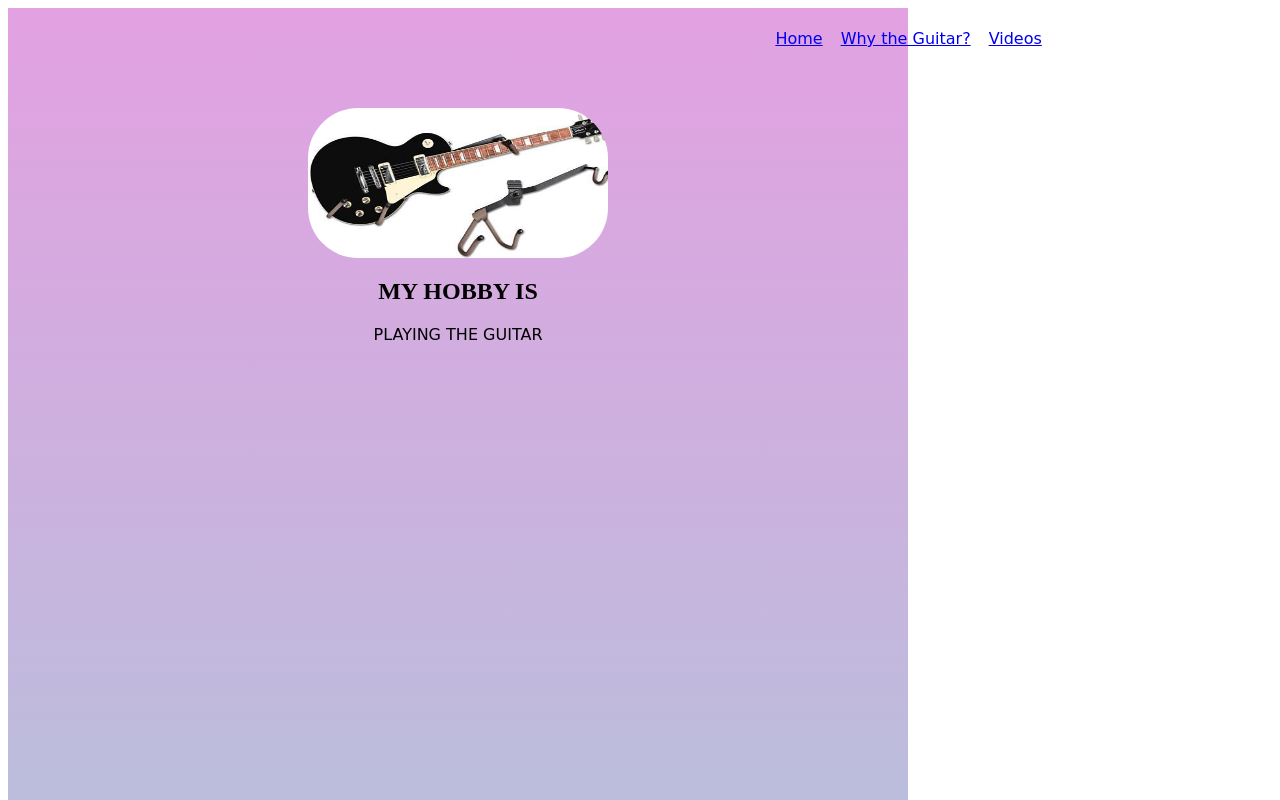
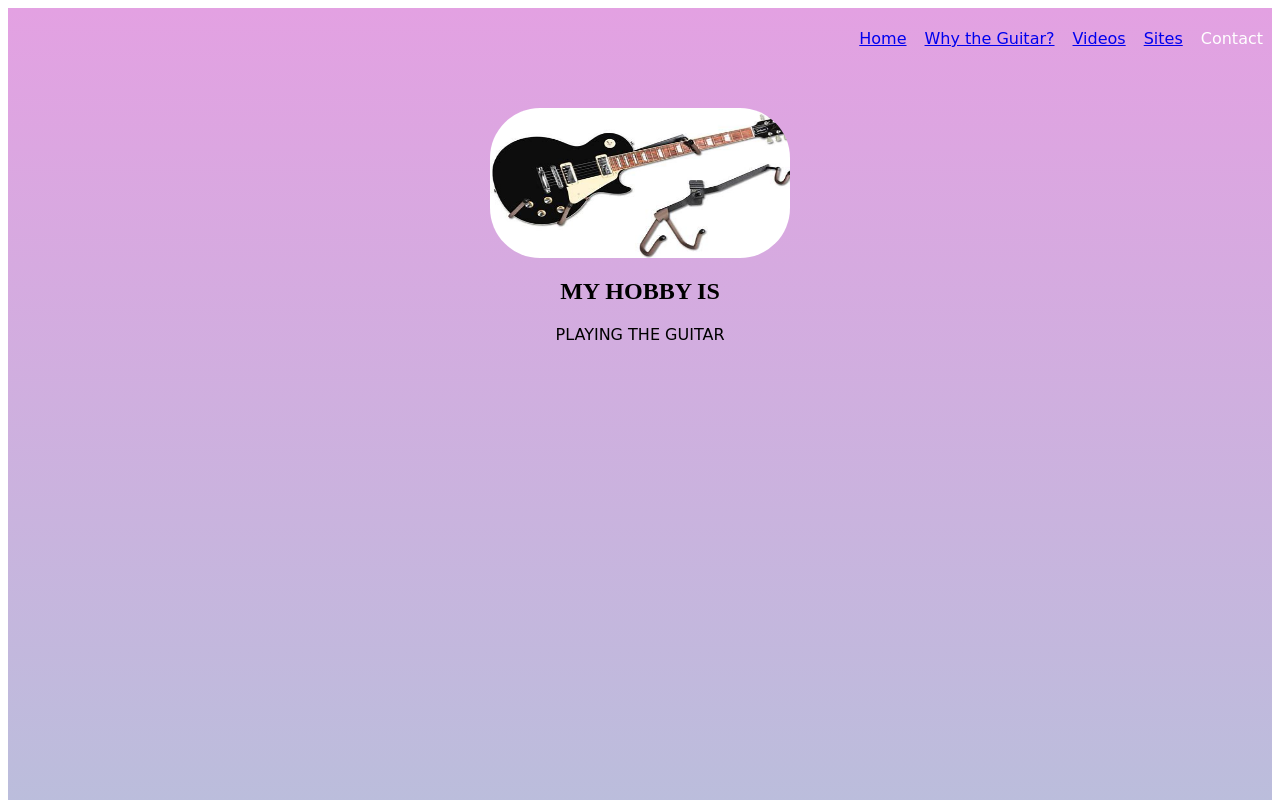
Before and after one commit to Shauryadgr8/my.guitar.com, a plain HTML site: page index.html in a window 1280 px wide. Shown: the top 800 px of the page. Drawn offline with Linux system fonts and the light colour scheme; a web font is replaced by a local one.

Commit message:
Add files via upload

```diff
--- a/index.html
+++ b/index.html
@@ -12,7 +12,7 @@
         <li class="links"><a href="#welc">Home</a></li>
         <li class="links"><a href="#sec2">Why the Guitar?</a></li>
         <li class="links"><a href="#videos">Videos</a></li>
-        <li class="links">Practicing Sites</li>
+        <li class="links"><a href="#sites">Sites</a></li>
         <li class="links">Contact</li>
 
     </ul>
@@ -36,7 +36,10 @@
     <iframe width="560" height="315" src="https://www.youtube.com/embed/njUAJ5XvZqE" title="YouTube video player" frameborder="0" allow="accelerometer; autoplay; clipboard-write; encrypted-media; gyroscope; picture-in-picture" allowfullscreen></iframe><br><br>
     <iframe width="560" height="315" src="https://www.youtube.com/embed/mcY7EoGNs2I" title="YouTube video player" frameborder="0" allow="accelerometer; autoplay; clipboard-write; encrypted-media; gyroscope; picture-in-picture" allowfullscreen></iframe>
     </section>
+    <br><br>
     <section id="sites"></section>
+    <h1>Sites</h1>
+    <div class="line"></div>
     <a href="sightreadingmastery.com">Sight Reading Mastery</a>
     <br>
     <a href="yousician.com">Yousician</a>
--- a/style.css
+++ b/style.css
@@ -55,5 +55,4 @@ body {
     padding-top: 100px;
     padding-bottom: 50px;
     height: 1000px;
-    width: 900px;
 }
```
